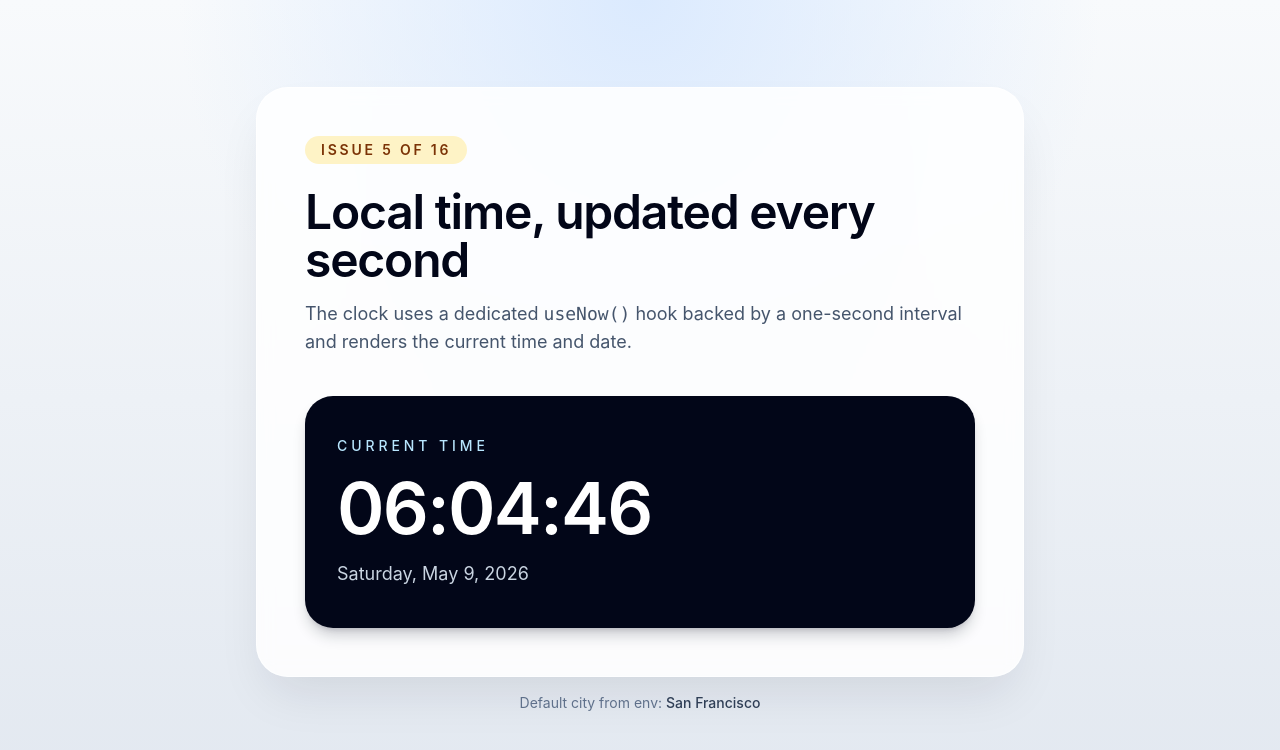
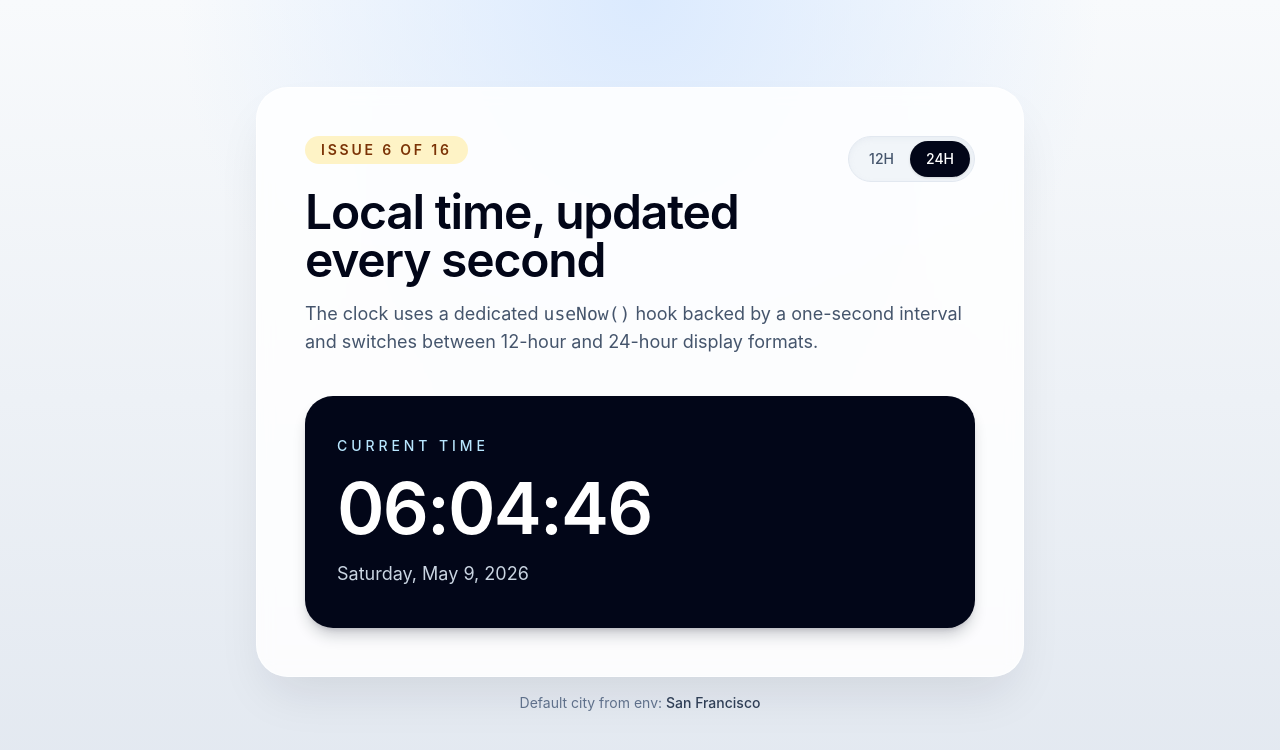
Before and after one commit to mtplayground/Alex-Hou-2024-test-22, a React (Vite) app: page / in a window 1280 px wide. Shown: the top 750 px of the page. Built offline with nearby package versions, Linux system fonts and the light colour scheme.

Commit message:
feat: Add 12h/24h format toggle and wire to settings

```diff
--- a/src/App.tsx
+++ b/src/App.tsx
@@ -1,11 +1,14 @@
-import { Clock } from './components/clock/Clock'
+import { useState } from 'react'
+import { Clock, type ClockFormat } from './components/clock/Clock'
 import { appConfig } from './config/env'
 
 function App() {
+  const [clockFormat, setClockFormat] = useState<ClockFormat>('24h')
+
   return (
     <main className="grid min-h-screen place-items-center px-6 py-16">
       <div className="w-full max-w-3xl">
-        <Clock />
+        <Clock clockFormat={clockFormat} onClockFormatChange={setClockFormat} />
         <p className="mt-4 text-center text-sm text-slate-500">
           Default city from env:{' '}
           <span className="font-medium text-slate-700">
--- a/src/components/clock/Clock.tsx
+++ b/src/components/clock/Clock.tsx
@@ -1,11 +1,21 @@
 import { useNow } from './useNow'
 
-const timeFormatter = new Intl.DateTimeFormat(undefined, {
+export type ClockFormat = '12h' | '24h'
+
+const timeFormatters: Record<ClockFormat, Intl.DateTimeFormat> = {
+  '12h': new Intl.DateTimeFormat(undefined, {
+    hour: '2-digit',
+    minute: '2-digit',
+    second: '2-digit',
+    hour12: true,
+  }),
+  '24h': new Intl.DateTimeFormat(undefined, {
     hour: '2-digit',
     minute: '2-digit',
     second: '2-digit',
     hour12: false,
-})
+  }),
+}
 
 const dateFormatter = new Intl.DateTimeFormat(undefined, {
   weekday: 'long',
@@ -14,20 +24,53 @@ const dateFormatter = new Intl.DateTimeFormat(undefined, {
   year: 'numeric',
 })
 
-export function Clock() {
+type ClockProps = {
+  clockFormat: ClockFormat
+  onClockFormatChange: (clockFormat: ClockFormat) => void
+}
+
+export function Clock({ clockFormat, onClockFormatChange }: ClockProps) {
   const now = useNow()
 
   return (
     <section className="w-full max-w-3xl rounded-[2rem] border border-white/70 bg-white/85 p-8 shadow-2xl shadow-slate-900/10 backdrop-blur sm:p-12">
+      <div className="flex flex-col gap-4 sm:flex-row sm:items-start sm:justify-between">
+        <div>
           <div className="inline-flex items-center rounded-full bg-amber-100 px-4 py-1 text-sm font-semibold tracking-[0.2em] text-amber-900 uppercase">
-        Issue 5 of 16
+            Issue 6 of 16
           </div>
           <h1 className="mt-6 text-4xl font-semibold tracking-tight text-slate-950 sm:text-5xl">
             Local time, updated every second
           </h1>
+        </div>
+        <div className="inline-flex rounded-full border border-slate-200 bg-slate-100 p-1 shadow-inner shadow-slate-200/50">
+          {(['12h', '24h'] as const).map((format) => {
+            const isActive = clockFormat === format
+
+            return (
+              <button
+                key={format}
+                type="button"
+                className={`rounded-full px-4 py-2 text-sm font-medium transition ${
+                  isActive
+                    ? 'bg-slate-950 text-white shadow-sm'
+                    : 'text-slate-600 hover:text-slate-950'
+                }`}
+                aria-pressed={isActive}
+                onClick={() => {
+                  onClockFormatChange(format)
+                }}
+              >
+                {format.toUpperCase()}
+              </button>
+            )
+          })}
+        </div>
+      </div>
       <p className="mt-4 max-w-2xl text-base leading-7 text-slate-600 sm:text-lg">
         The clock uses a dedicated <code>useNow()</code> hook backed by a
-        one-second interval and renders the current time and date.
+        one-second interval and switches between 12-hour and 24-hour display
+        formats.
       </p>
 
       <div className="mt-10 rounded-[1.75rem] bg-slate-950 px-6 py-8 text-white shadow-lg shadow-slate-950/20 sm:px-8 sm:py-10">
@@ -38,7 +81,7 @@ export function Clock() {
           className="mt-4 block text-5xl font-semibold tracking-tight sm:text-7xl"
           dateTime={now.toISOString()}
         >
-          {timeFormatter.format(now)}
+          {timeFormatters[clockFormat].format(now)}
         </time>
         <time
           className="mt-4 block text-base text-slate-300 sm:text-lg"
```
Also changed, not shown: 1 other file (tests, documents, lock files or other folders). Lines whose indentation alone changed are shown as unchanged.
